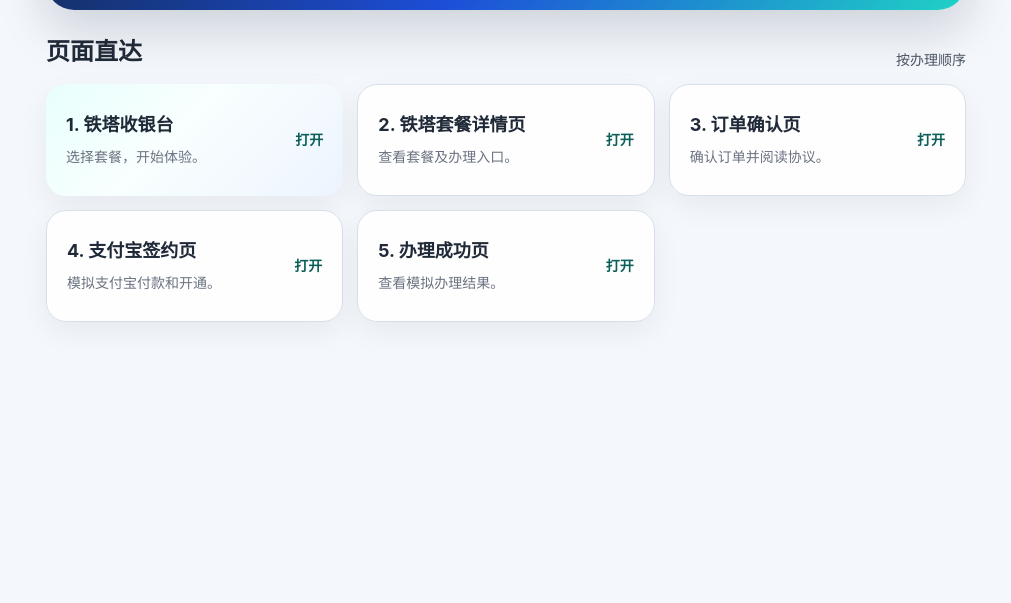
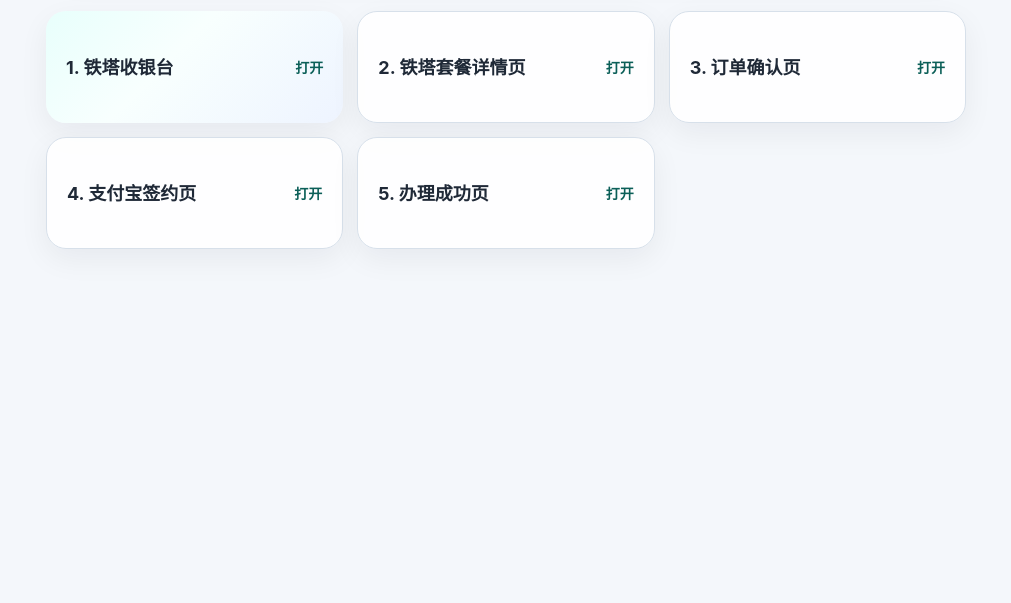
Before and after one commit to Lexue-tech/battery-swapping-payment-system, a plain HTML site: page src/index.html in a window 1280 px wide. Shown: the part 197-800 px from the top of the page, without its empty margins (134-1145 px from the left). Drawn offline with Linux system fonts and the light colour scheme.

Commit message:
chore: simplify demo navigation text (#4)

```diff
--- a/src/index.html
+++ b/src/index.html
@@ -1,8 +1,8 @@
 <!doctype html>
-<html lang="zh-CN"><head><meta charset="utf-8"><meta name="viewport" content="width=device-width,initial-scale=1,viewport-fit=cover"><title>静态页面导航</title><link rel="stylesheet" href="./assets/css/styles.css"></head><body><main class="menu-page"><section class="menu-hero"><p class="menu-eyebrow">Battery Swapping Payment Demo</p><h1>静态页面导航</h1><p class="menu-subtitle">预览订单办理流程，铁塔和支付宝页面为模拟展示。</p></section><section class="menu-section"><div class="menu-section-head"><h2>页面直达</h2><span>按办理顺序</span></div><div class="menu-list">
-<a class="menu-card menu-card-primary" href="./pages/cashier.html"><div><strong>1. 铁塔收银台</strong><p>选择套餐，开始体验。</p></div><span>打开</span></a>
-<a class="menu-card" href="./pages/tower-cashier.html"><div><strong>2. 铁塔套餐详情页</strong><p>查看套餐及办理入口。</p></div><span>打开</span></a>
-<a class="menu-card" href="./pages/order-confirm.html"><div><strong>3. 订单确认页</strong><p>确认订单并阅读协议。</p></div><span>打开</span></a>
-<a class="menu-card" href="./pages/alipay-periodic.html"><div><strong>4. 支付宝签约页</strong><p>模拟支付宝付款和开通。</p></div><span>打开</span></a>
-<a class="menu-card" href="./pages/order-result.html"><div><strong>5. 办理成功页</strong><p>查看模拟办理结果。</p></div><span>打开</span></a>
+<html lang="zh-CN"><head><meta charset="utf-8"><meta name="viewport" content="width=device-width,initial-scale=1,viewport-fit=cover"><title>静态页面导航</title><link rel="stylesheet" href="./assets/css/styles.css"></head><body><main class="menu-page"><section class="menu-hero"><h1>静态页面导航</h1></section><section class="menu-section"><div class="menu-section-head"><h2>页面直达</h2></div><div class="menu-list">
+<a class="menu-card menu-card-primary" href="./pages/cashier.html"><div><strong>1. 铁塔收银台</strong></div><span>打开</span></a>
+<a class="menu-card" href="./pages/tower-cashier.html"><div><strong>2. 铁塔套餐详情页</strong></div><span>打开</span></a>
+<a class="menu-card" href="./pages/order-confirm.html"><div><strong>3. 订单确认页</strong></div><span>打开</span></a>
+<a class="menu-card" href="./pages/alipay-periodic.html"><div><strong>4. 支付宝签约页</strong></div><span>打开</span></a>
+<a class="menu-card" href="./pages/order-result.html"><div><strong>5. 办理成功页</strong></div><span>打开</span></a>
 </div></section></main></body></html>
```
